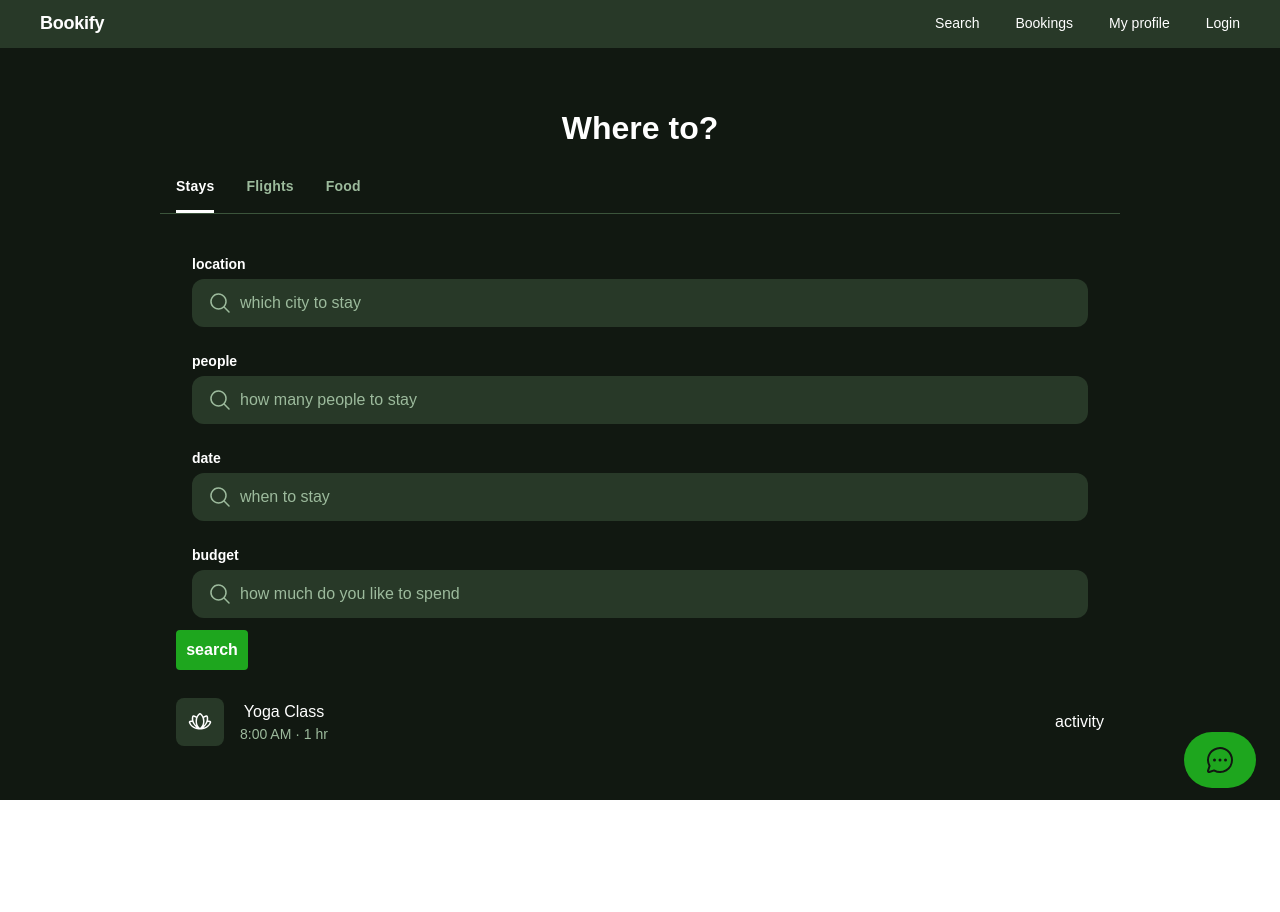
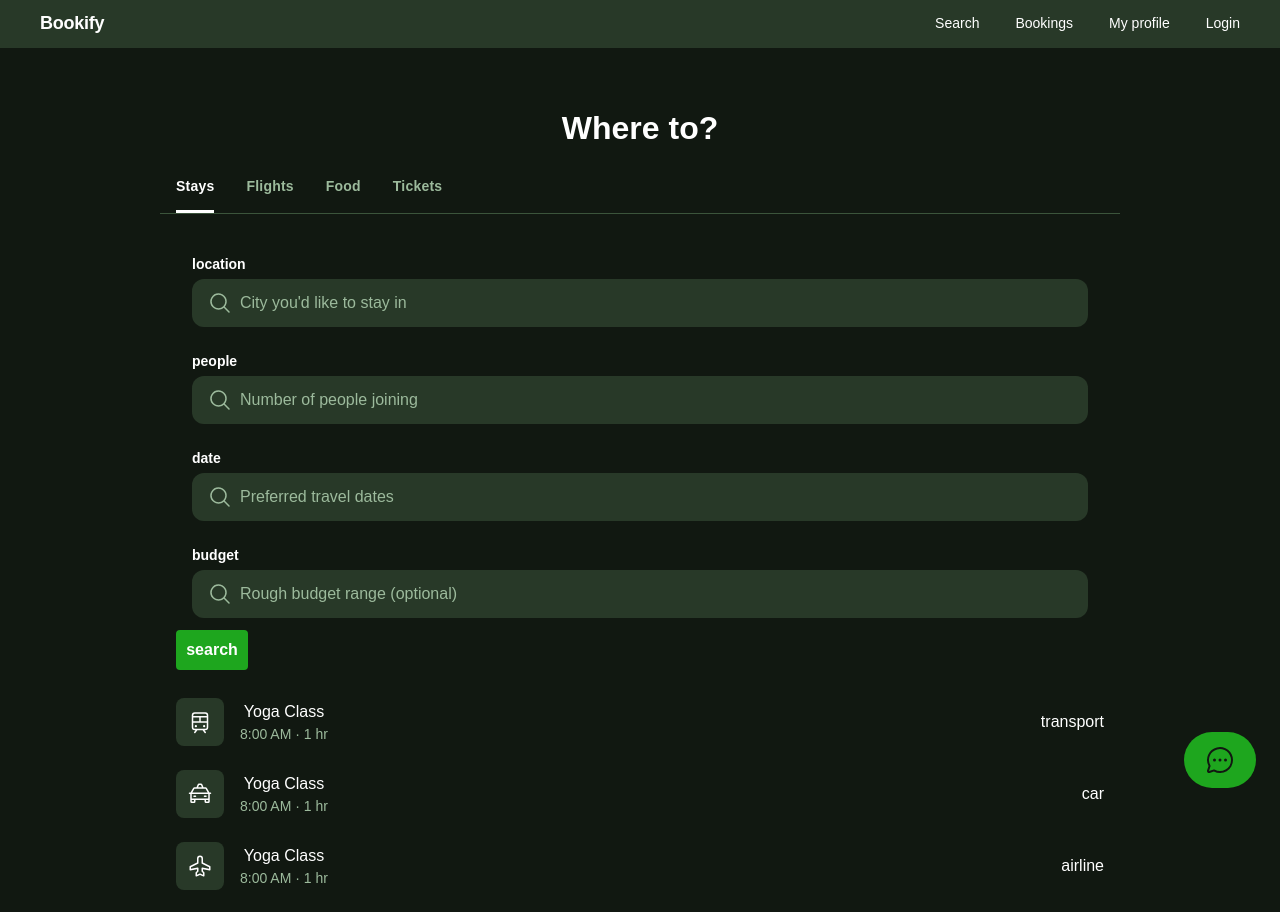
Before and after one commit to SamLinProjects/Booking_Web, a Next.js app: page /search in a window 1280 px wide. Shown: the top 912 px of the page. Before the commit the page ends 800 px from the top, so only its background shows below. Built offline with nearby package versions, Linux system fonts and the light colour scheme.

Commit message:
some improvement on frontend

```diff
--- a/src/app/search/page.tsx
+++ b/src/app/search/page.tsx
@@ -10,33 +10,41 @@ export default function Page() {
     const [activeTab, setActiveTab] = useState<TabKey>("stays");
 
     const formdata_Stay = [
-        { id: "location", label: "location", placeholder: "which city to stay" },
-        { id: "people", label: "people", placeholder: "how many people to stay" },
-        { id: "date", label: "date", placeholder: "when to stay"},
-        { id: "budget", label: "budget", placeholder: "how much do you like to spend"}
+        { id: "location", label: "location", placeholder: "City you'd like to stay in" },
+        { id: "people", label: "people", placeholder: "Number of people joining" },
+        { id: "date", label: "date", placeholder: "Preferred travel dates"},
+        { id: "budget", label: "budget", placeholder: "Rough budget range (optional)"}
     ];
     const formdata_Flight = [
-        { id: "departure", label: "departure", placeholder: "the origin of your trip" },
-        { id: "destination", label: "destination", placeholder: "the destination of the flight" },
-        { id: "date", label: "date", placeholder: "when to fly"},
-        { id: "people", label: "people", placeholder:"how many seat to book"}
+        { id: "departure", label: "departure", placeholder: "Starting point of your trip" },
+        { id: "destination", label: "destination", placeholder: "Place you’re heading to" },
+        { id: "date", label: "date", placeholder: "Travel date you have in mind"},
+        { id: "people", label: "people", placeholder:"Number of seats needed"}
     ];
     const formdata_Food = [
-        { id: "location", label: "location", placeholder: "restaurants at which city" },
-        { id: "people", label: "people", placeholder: "what kind of food" },
-        { id: "date", label: "date", placeholder: "when to eat"},
-        { id: "budget", label: "budget", placeholder: "how much do you like to spend"}
+        { id: "location", label: "location", placeholder: "City you’re eating in" },
+        { id: "people", label: "people", placeholder: "Type of food you’re craving" },
+        { id: "date", label: "date", placeholder: "Day or time you’re thinking of"},
+        { id: "budget", label: "budget", placeholder: "Budget range (optional)"}
+    ];
+    const formdata_Ticket = [
+        { id: "location", label: "location", placeholder: "City you want to explore" },
+        { id: "people", label: "people", placeholder: "Number of people going" },
+        { id: "date", label: "date", placeholder: "Preferred travel dates"},
+        { id: "budget", label: "budget", placeholder: "Budget range (optional)"}
     ];
 
     const tabs:{id:TabKey, label:string}[] = [
         { id: "stays", label: "Stays" },
         { id: "flights", label: "Flights" },
         { id: "food", label: "Food" },
+        { id: "tickets", label: "Tickets" },
     ];
     const componentsMap = {
         stays: <Form subject="Stay" formdata={formdata_Stay}/>,
-        flights: <Form subject="Flight" formdata={formdata_Flight}/>,
+        flights: <Form subject="Transportation" formdata={formdata_Flight}/>,
         food: <Form subject="Food" formdata={formdata_Food}/>,
+        tickets: <Form subject="Tickets" formdata={formdata_Ticket}/>,
     } as const;
 
     return(
@@ -62,7 +70,12 @@ export default function Page() {
           </div>
           </div>
           {componentsMap[activeTab] || <Form subject="Stay" formdata={formdata_Stay}/>}
-          <Items type="activity" start_time="8:00 AM" duration="1 hr" name="Yoga Class"/>
+          <Items type="transport" start_time="8:00 AM" duration="1 hr" name="Yoga Class"/>
+          <Items type="car" start_time="8:00 AM" duration="1 hr" name="Yoga Class"/>
+          <Items type="airline" start_time="8:00 AM" duration="1 hr" name="Yoga Class"/>
+          <Items type="ticket" start_time="8:00 AM" duration="1 hr" name="Yoga Class"/>
+          <Items type="attraction" start_time="8:00 AM" duration="1 hr" name="Yoga Class"/>
+          <Items type="stay" start_time="8:00 AM" duration="1 hr" name="Yoga Class"/>
         </div>
         </div>
         </div>
@@ -77,6 +90,7 @@ type FormProp = {
     subject?:string
     formdata:formdataProp[]
 };
+
 
 function Form({
   subject="",
--- a/src/components/ChatDialog.tsx
+++ b/src/components/ChatDialog.tsx
@@ -1,7 +1,14 @@
-import React, { useRef } from 'react';
+import React, { useRef, useEffect} from 'react';
 import Bubble from './SpeechBubble';
 
 export default function ChatDialog() {
+    const chatRef = useRef<HTMLDivElement>(null);
+    useEffect(() => {
+        if (chatRef.current) {
+          // 把滾動條移到容器底部
+          chatRef.current.scrollTop = chatRef.current.scrollHeight;
+        }
+      });
     return (
         <div className="fixed bottom-4 right-20 z-25 transition-all px-4 py-2 max-w-[600px]">
         <div className="layout-container flex flex-col w-[600px] h-[400px] bg-[#445244] text-white shadow-lg rounded-xl px-6 py-4 animate-fadeIn transition-all relative">
@@ -14,7 +21,7 @@ export default function ChatDialog() {
                 </p>
             </div>
 
-            <div className="flex flex-col gap-3 py-4 overflow-y-auto">
+            <div className="flex flex-col gap-3 py-4 overflow-y-auto" ref={chatRef}>
                 <Bubble speaker="LM" words="Hi there! How can I assist you today?"/>
                 <Bubble speaker="User" words="I want to take a trip to Japan. "/>
                 <Bubble speaker="LM" words="Sounds great! When do you want to go?"/>
--- a/src/components/Items.jsx
+++ b/src/components/Items.jsx
@@ -14,7 +14,14 @@ export default function Items({
         food: <path d="M72,88V40a8,8,0,0,1,16,0V88a8,8,0,0,1-16,0ZM216,40V224a8,8,0,0,1-16,0V176H152a8,8,0,0,1-8-8,268.75,268.75,0,0,1,7.22-56.88c9.78-40.49,28.32-67.63,53.63-78.47A8,8,0,0,1,216,40ZM200,53.9c-32.17,24.57-38.47,84.42-39.7,106.1H200ZM119.89,38.69a8,8,0,1,0-15.78,2.63L112,88.63a32,32,0,0,1-64,0l7.88-47.31a8,8,0,1,0-15.78-2.63l-8,48A8.17,8.17,0,0,0,32,88a48.07,48.07,0,0,0,40,47.32V224a8,8,0,0,0,16,0V135.32A48.07,48.07,0,0,0,128,88a8.17,8.17,0,0,0-.11-1.31Z" />,
         sport: <path d="M201.57,54.46a104,104,0,1,0,0,147.08A103.4,103.4,0,0,0,201.57,54.46ZM65.75,65.77a87.63,87.63,0,0,1,53.66-25.31A87.31,87.31,0,0,1,94,94.06a87.42,87.42,0,0,1-53.62,25.35A87.58,87.58,0,0,1,65.75,65.77ZM40.33,135.48a103.29,103.29,0,0,0,65-30.11,103.24,103.24,0,0,0,30.13-65,87.78,87.78,0,0,1,80.18,80.14,104,104,0,0,0-95.16,95.1,87.78,87.78,0,0,1-80.18-80.14Zm149.92,54.75a87.69,87.69,0,0,1-53.66,25.31,88,88,0,0,1,79-78.95A87.58,87.58,0,0,1,190.25,190.23Z" />,
         drink: <path d="M80,56V24a8,8,0,0,1,16,0V56a8,8,0,0,1-16,0Zm40,8a8,8,0,0,0,8-8V24a8,8,0,0,0-16,0V56A8,8,0,0,0,120,64Zm32,0a8,8,0,0,0,8-8V24a8,8,0,0,0-16,0V56A8,8,0,0,0,152,64Zm96,56v8a40,40,0,0,1-37.51,39.91,96.59,96.59,0,0,1-27,40.09H208a8,8,0,0,1,0,16H32a8,8,0,0,1,0-16H56.54A96.3,96.3,0,0,1,24,136V88a8,8,0,0,1,8-8H208A40,40,0,0,1,248,120ZM200,96H40v40a80.27,80.27,0,0,0,45.12,72h69.76A80.27,80.27,0,0,0,200,136Zm32,24a24,24,0,0,0-16-22.62V136a95.78,95.78,0,0,1-1.2,15A24,24,0,0,0,232,128Z" />,
+        car:  <path  d="M240,112H228.64L201.25,64.06A16,16,0,0,0,187.36,56H165.42l-12-29.94A15.93,15.93,0,0,0,138.58,16H117.42a15.93,15.93,0,0,0-14.86,10.06L90.58,56H68.64a16,16,0,0,0-13.89,8.06L27.36,112H16a8,8,0,0,0,0,16h8v80a16,16,0,0,0,16,16H64a16,16,0,0,0,16-16V192h96v16a16,16,0,0,0,16,16h24a16,16,0,0,0,16-16V128h8a8,8,0,0,0,0-16ZM117.42,32h21.16l9.6,24H107.82ZM68.64,72H187.36l22.85,40H45.79ZM64,208H40V192H64Zm128,0V192h24v16Zm24-32H40V128H216ZM56,152a8,8,0,0,1,8-8H80a8,8,0,0,1,0,16H64A8,8,0,0,1,56,152Zm112,0a8,8,0,0,1,8-8h16a8,8,0,0,1,0,16H176A8,8,0,0,1,168,152Z"/>,
+        airline:   <path   d="M235.58,128.84,160,91.06V48a32,32,0,0,0-64,0V91.06L20.42,128.84A8,8,0,0,0,16,136v32a8,8,0,0,0,9.57,7.84L96,161.76v18.93L82.34,194.34A8,8,0,0,0,80,200v32a8,8,0,0,0,11,7.43l37-14.81,37,14.81A8,8,0,0,0,176,232V200a8,8,0,0,0-2.34-5.66L160,180.69V161.76l70.43,14.08A8,8,0,0,0,240,168V136A8,8,0,0,0,235.58,128.84ZM224,158.24l-70.43-14.08A8,8,0,0,0,144,152v32a8,8,0,0,0,2.34,5.66L160,203.31v16.87l-29-11.61a8,8,0,0,0-5.94,0L96,220.18V203.31l13.66-13.65A8,8,0,0,0,112,184V152a8,8,0,0,0-9.57-7.84L32,158.24v-17.3l75.58-37.78A8,8,0,0,0,112,96V48a16,16,0,0,1,32,0V96a8,8,0,0,0,4.42,7.16L224,140.94Z"/>,
+        transport:  <path d="M184,24H72A32,32,0,0,0,40,56V184a32,32,0,0,0,32,32h8L65.6,235.2a8,8,0,1,0,12.8,9.6L100,216h56l21.6,28.8a8,8,0,1,0,12.8-9.6L176,216h8a32,32,0,0,0,32-32V56A32,32,0,0,0,184,24ZM56,120V80h64v40Zm80-40h64v40H136ZM72,40H184a16,16,0,0,1,16,16v8H56V56A16,16,0,0,1,72,40ZM184,200H72a16,16,0,0,1-16-16V136H200v48A16,16,0,0,1,184,200ZM96,172a12,12,0,1,1-12-12A12,12,0,0,1,96,172Zm88,0a12,12,0,1,1-12-12A12,12,0,0,1,184,172Z"/>,
+        ticket:  <path  d="M227.19,104.48A16,16,0,0,0,240,88.81V64a16,16,0,0,0-16-16H32A16,16,0,0,0,16,64V88.81a16,16,0,0,0,12.81,15.67,24,24,0,0,1,0,47A16,16,0,0,0,16,167.19V192a16,16,0,0,0,16,16H224a16,16,0,0,0,16-16V167.19a16,16,0,0,0-12.81-15.67,24,24,0,0,1,0-47ZM32,167.2a40,40,0,0,0,0-78.39V64H88V192H32Zm192,0V192H104V64H224V88.8a40,40,0,0,0,0,78.39Z"/>,
+        attraction: <path   d="M198.1,62.6a76,76,0,0,0-140.2,0A72.27,72.27,0,0,0,16,127.8C15.89,166.62,47.36,199,86.14,200A71.68,71.68,0,0,0,120,192.49V232a8,8,0,0,0,16,0V192.49A71.45,71.45,0,0,0,168,200l1.86,0c38.78-1,70.25-33.36,70.14-72.18A72.26,72.26,0,0,0,198.1,62.6ZM169.45,184a55.61,55.61,0,0,1-32.52-9.4q-.47-.3-.93-.57V132.94l43.58-21.78a8,8,0,1,0-7.16-14.32L136,115.06V88a8,8,0,0,0-16,0v51.06L83.58,120.84a8,8,0,1,0-7.16,14.32L120,156.94V174q-.47.27-.93.57A55.7,55.7,0,0,1,86.55,184a56,56,0,0,1-22-106.86,15.9,15.9,0,0,0,8.05-8.33,60,60,0,0,1,110.7,0,15.9,15.9,0,0,0,8.05,8.33,56,56,0,0,1-22,106.86Z"/>,
+        stay:   <path   d="M208,72H24V48A8,8,0,0,0,8,48V208a8,8,0,0,0,16,0V176H232v32a8,8,0,0,0,16,0V112A40,40,0,0,0,208,72ZM24,88H96v72H24Zm88,72V88h96a24,24,0,0,1,24,24v48Z"/>,
     }
+
 
     return(
         <>
```
Lines whose indentation alone changed are shown as unchanged.
